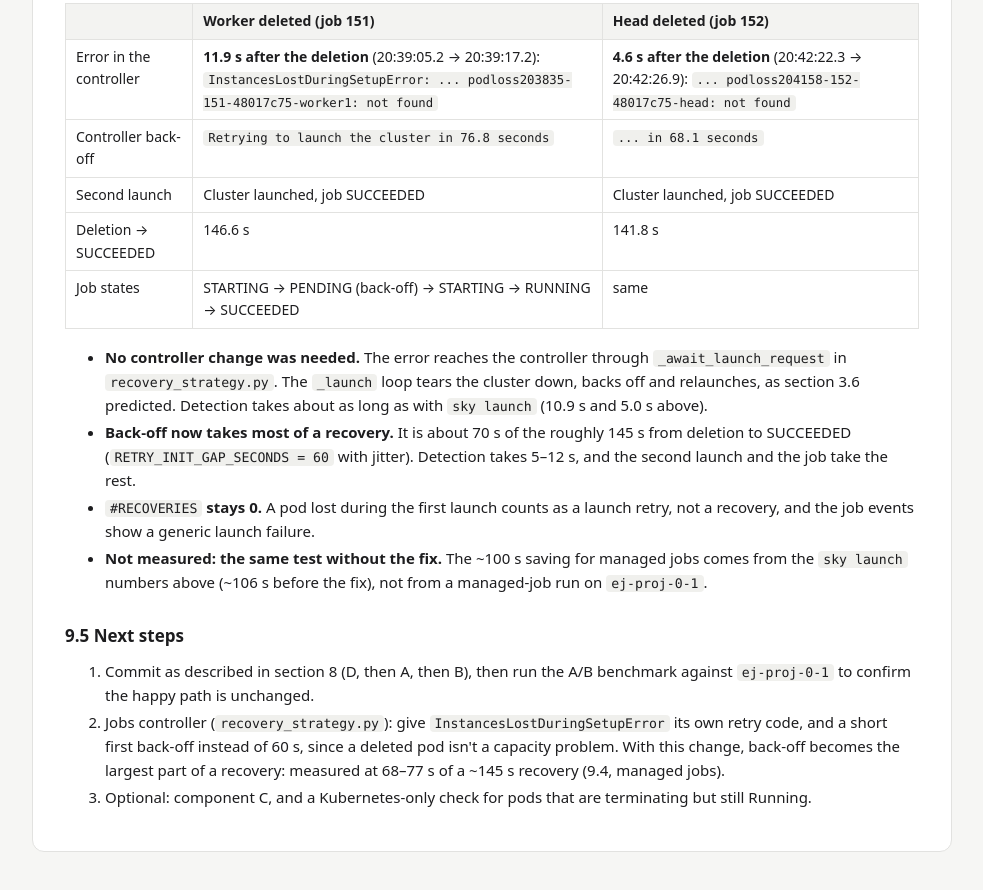
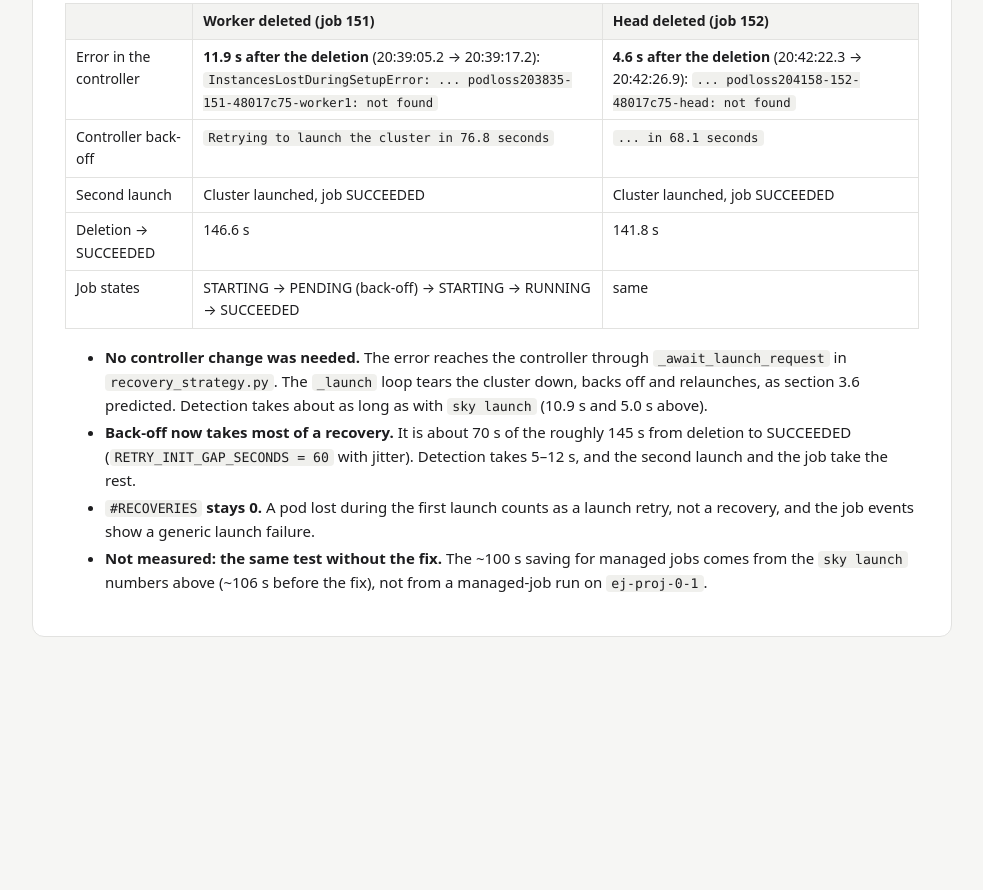
Before and after one commit to hifiweekly/hifiweekly.github.io, a plain HTML site: page skypilot_ej_prj/pod_loss_fail_fast_design.html in a window 1280 px wide. Shown: the part 9894-10784 px from the top of the page, without its empty margins (148-1131 px from the left). After the commit the page ends 10595 px from the top, so only its background shows below. Drawn offline with Linux system fonts and the light colour scheme.

Commit message:
remove next step section.

```diff
--- a/skypilot_ej_prj/pod_loss_fail_fast_design.html
+++ b/skypilot_ej_prj/pod_loss_fail_fast_design.html
@@ -679,19 +679,6 @@ failure.</li>
 managed jobs comes from the <code>sky launch</code> numbers above (~106 s before
 the fix), not from a managed-job run on <code>ej-proj-0-1</code>.</li>
 </ul>
-<h3 id="95-next-steps">9.5 Next steps <a class="header-anchor" href="#95-next-steps">#</a></h3>
-<ol>
-<li>Commit as described in section 8 (D, then A, then B), then run the A/B
-benchmark against <code>ej-proj-0-1</code> to confirm the happy path is unchanged.</li>
-<li>Jobs controller (<code>recovery_strategy.py</code>): give
-<code>InstancesLostDuringSetupError</code> its own retry code, and a short first
-back-off instead of 60 s, since a deleted pod isn't a capacity problem.
-With this change, back-off becomes the largest part of a recovery:
-measured at 68–77 s of a ~145 s recovery (9.4, managed jobs).</li>
-<li>Optional: component C, and a Kubernetes-only check for pods that are
-terminating but still Running.</li>
-</ol>
-
 </main>
 
 </body>
```
